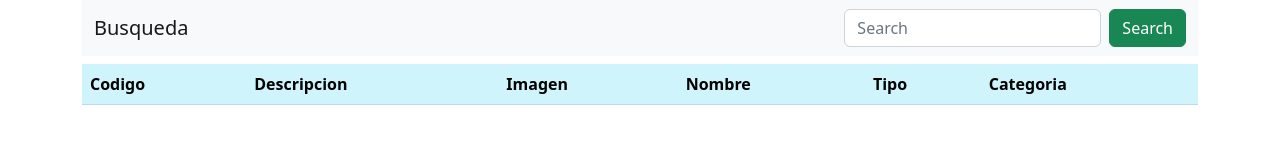
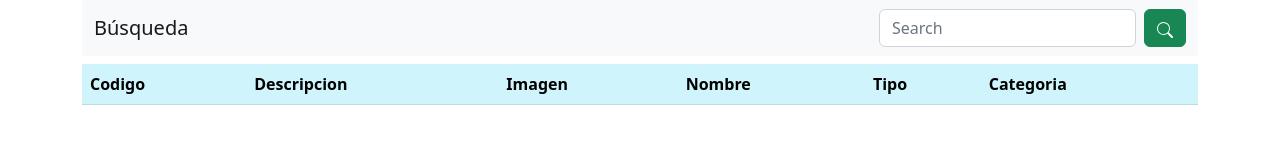
Before and after one commit to PabloBarrera023/Irigoyen, a plain HTML site: page index.html in a window 1280 px wide. Drawn offline with nearby package versions, Linux system fonts and the light colour scheme.

Commit message:
Modificación en index.html

```diff
--- a/index.html
+++ b/index.html
@@ -12,10 +12,14 @@
 
       <nav class="navbar bg-light">
         <div class="container-fluid">
-          <a class="navbar-brand">Busqueda</a>
+          <a class="navbar-brand">Búsqueda</a>
           <form class="d-flex" role="search">
             <input class="form-control me-2" type="search" placeholder="Search" aria-label="Search" id="dato">
-            <button class="btn btn-success" type="button" onclick="getValueInput()" >Search</button>
+            <button class="btn btn-success" type="button" onclick="getValueInput()" >
+              <svg xmlns="http://www.w3.org/2000/svg" width="16" height="16" fill="currentColor" class="bi bi-search" viewBox="0 0 16 16">
+                <path d="M11.742 10.344a6.5 6.5 0 1 0-1.397 1.398h-.001c.03.04.062.078.098.115l3.85 3.85a1 1 0 0 0 1.415-1.414l-3.85-3.85a1.007 1.007 0 0 0-.115-.1zM12 6.5a5.5 5.5 0 1 1-11 0 5.5 5.5 0 0 1 11 0z"/>
+              </svg>
+            </button>
           </form>
         </div>
       </nav>
```
